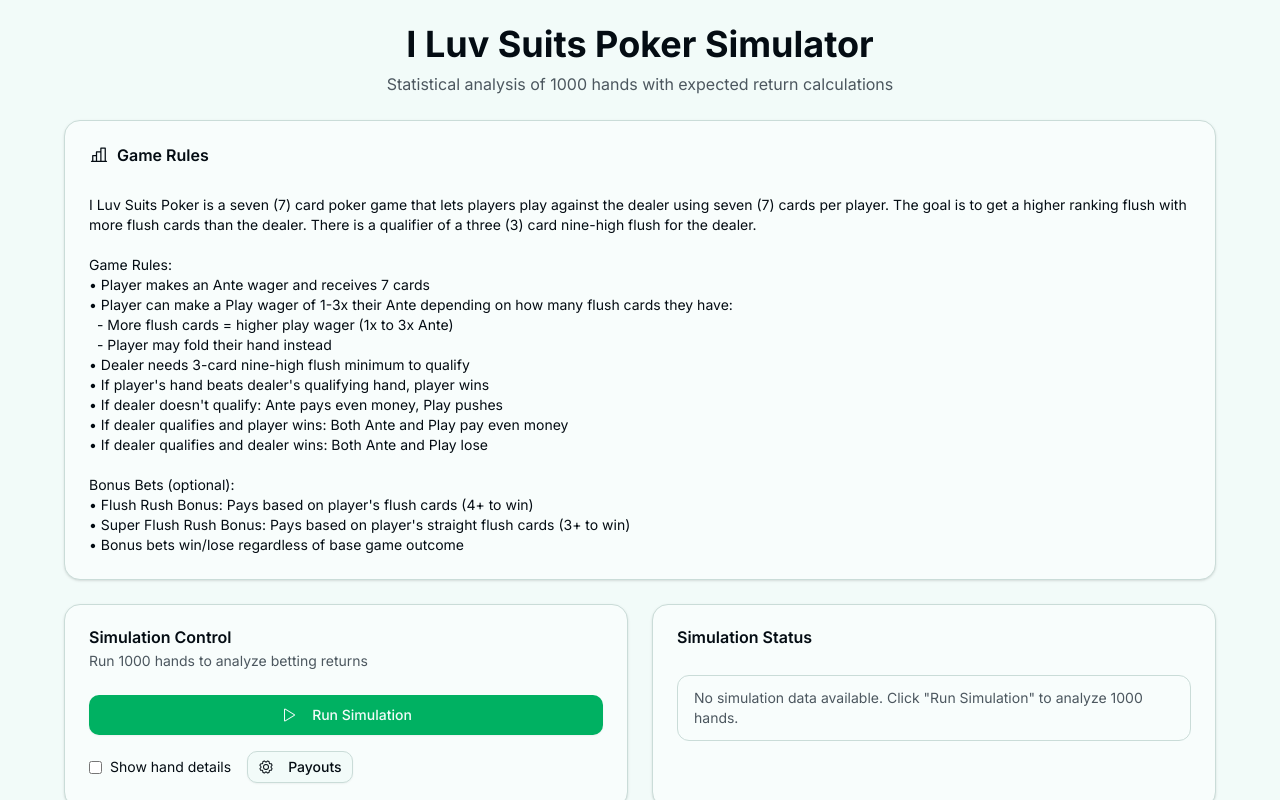
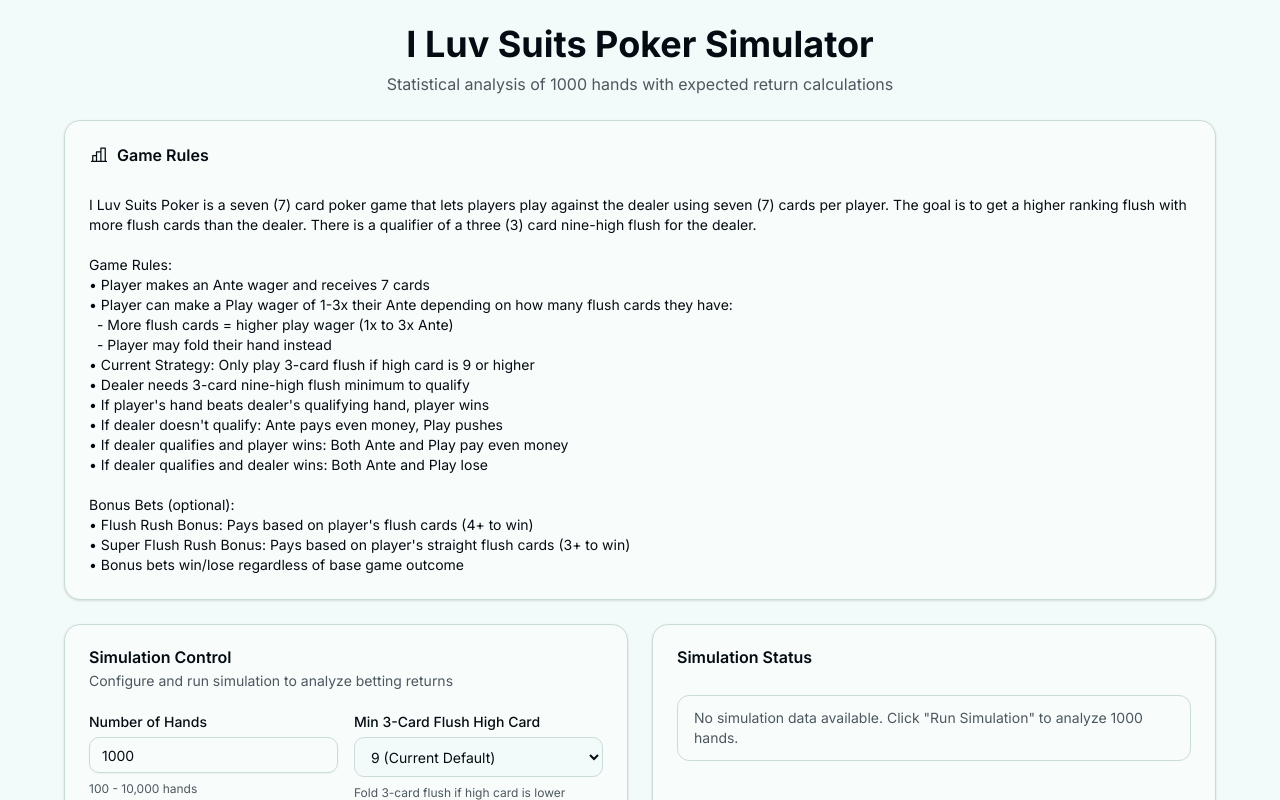
Before and after one commit to jambolo/i-luv-suits-casino, a React (Vite) app: page / in a window 1280 px wide. Shown: the top 800 px of the page. Built offline with nearby package versions, Linux system fonts and the light colour scheme.

Commit message:
Generated by Spark: Allow configuration of the number of hands simulated. Allow configuration of the minimum 3-card-flush needed for the player to continue instead of folding.

```diff
--- a/src/App.tsx
+++ b/src/App.tsx
@@ -68,6 +68,8 @@ function App() {
   const [showDetails, setShowDetails] = useState(false)
   const [showConfig, setShowConfig] = useState(false)
   const [threeCardFlushStats, setThreeCardFlushStats] = useState<ThreeCardFlushStats[]>([])
+  const [numHands, setNumHands] = useState(1000)
+  const [minThreeCardFlushRank, setMinThreeCardFlushRank] = useState(9) // Minimum high card value for 3-card flush
 
   const [payoutConfig, setPayoutConfig] = useState<PayoutConfig>({
     flushRush: {
@@ -85,6 +87,13 @@ function App() {
     }
   })
 
+  const getMinFlushDisplayText = () => {
+    if (minThreeCardFlushRank >= 11) {
+      return ['Jack', 'Queen', 'King', 'Ace'][minThreeCardFlushRank - 11]
+    }
+    return minThreeCardFlushRank.toString()
+  }
+
   const gameRules = `I Luv Suits Poker is a seven (7) card poker game that lets players play against the dealer using seven (7) cards per player. The goal is to get a higher ranking flush with more flush cards than the dealer. There is a qualifier of a three (3) card nine-high flush for the dealer.
 
 Game Rules:
@@ -92,6 +101,7 @@ Game Rules:
 • Player can make a Play wager of 1-3x their Ante depending on how many flush cards they have:
   - More flush cards = higher play wager (1x to 3x Ante)
   - Player may fold their hand instead
+• Current Strategy: Only play 3-card flush if high card is ${getMinFlushDisplayText()} or higher
 • Dealer needs 3-card nine-high flush minimum to qualify
 • If player's hand beats dealer's qualifying hand, player wins
 • If dealer doesn't qualify: Ante pays even money, Play pushes
@@ -241,9 +251,9 @@ Bonus Bets (optional):
     if (flushCards >= 6) return anteAmount * 3  // Strong flush - max bet
     if (flushCards >= 4) return anteAmount * 2  // Good flush - moderate bet
     if (flushCards === 3) {
-      // Only play 3-card flush if high card is 9 or higher
-      if (highCardValue >= 9) return anteAmount * 1
-      return 0 // Fold if high card is less than 9
+      // Only play 3-card flush if high card meets minimum threshold
+      if (highCardValue >= minThreeCardFlushRank) return anteAmount * 1
+      return 0 // Fold if high card is less than minimum
     }
     return 0 // Fold with 0-2 flush cards
   }
@@ -269,7 +279,6 @@ Bonus Bets (optional):
     setIsSimulating(true)
     setProgress(0)
 
-    const numHands = 1000
     const anteAmount = 1  // Changed from $10 to $1
     const flushRushBet = 1  // Changed from $5 to $1
     const superFlushRushBet = 1  // Changed from $5 to $1
@@ -287,7 +296,9 @@ Bonus Bets (optional):
       '9': { wins: 0, losses: 0, total: 0 },
       '10': { wins: 0, losses: 0, total: 0 },
       'J': { wins: 0, losses: 0, total: 0 },
-      'Q': { wins: 0, losses: 0, total: 0 }
+      'Q': { wins: 0, losses: 0, total: 0 },
+      'K': { wins: 0, losses: 0, total: 0 },
+      'A': { wins: 0, losses: 0, total: 0 }
     }
 
     for (let hand = 0; hand < numHands; hand++) {
@@ -312,10 +323,10 @@ Bonus Bets (optional):
       const playWager = getOptimalPlayWager(playerBestFlush.length, highCardValue, anteAmount)
       const shouldFold = playWager === 0
 
-      // Track 3-card flush statistics for high cards 9, 10, J, Q
+      // Track 3-card flush statistics for high cards 9+
       if (playerBestFlush.length === 3) {
         const highCard = playerBestFlush.find(card => getRankValue(card.rank) === highCardValue)?.rank
-        if (highCard && ['9', '10', 'J', 'Q'].includes(highCard)) {
+        if (highCard && ['9', '10', 'J', 'Q', 'K', 'A'].includes(highCard)) {
           threeCardStats[highCard].total++
         }
       }
@@ -347,7 +358,7 @@ Bonus Bets (optional):
           // Track 3-card flush win for stats
           if (playerBestFlush.length === 3) {
             const highCard = playerBestFlush.find(card => getRankValue(card.rank) === highCardValue)?.rank
-            if (highCard && ['9', '10', 'J', 'Q'].includes(highCard)) {
+            if (highCard && ['9', '10', 'J', 'Q', 'K', 'A'].includes(highCard)) {
               threeCardStats[highCard].wins++
             }
           }
@@ -364,7 +375,7 @@ Bonus Bets (optional):
             // Track 3-card flush win for stats
             if (playerBestFlush.length === 3) {
               const highCard = playerBestFlush.find(card => getRankValue(card.rank) === highCardValue)?.rank
-              if (highCard && ['9', '10', 'J', 'Q'].includes(highCard)) {
+              if (highCard && ['9', '10', 'J', 'Q', 'K', 'A'].includes(highCard)) {
                 threeCardStats[highCard].wins++
               }
             }
@@ -380,7 +391,7 @@ Bonus Bets (optional):
             // Track 3-card flush loss for stats
             if (playerBestFlush.length === 3) {
               const highCard = playerBestFlush.find(card => getRankValue(card.rank) === highCardValue)?.rank
-              if (highCard && ['9', '10', 'J', 'Q'].includes(highCard)) {
+              if (highCard && ['9', '10', 'J', 'Q', 'K', 'A'].includes(highCard)) {
                 threeCardStats[highCard].losses++
               }
             }
@@ -431,7 +442,9 @@ Bonus Bets (optional):
 
       setProgress(((hand + 1) / numHands) * 100)
 
-      if (hand % 50 === 0) {
+      // Update UI less frequently for performance
+      const updateFrequency = Math.max(1, Math.floor(numHands / 50))
+      if (hand % updateFrequency === 0) {
         await new Promise(resolve => setTimeout(resolve, 10))
       }
     }
@@ -515,9 +528,45 @@ Bonus Bets (optional):
           <Card>
             <CardHeader>
               <CardTitle>Simulation Control</CardTitle>
-              <CardDescription>Run 1000 hands to analyze betting returns</CardDescription>
+              <CardDescription>Configure and run simulation to analyze betting returns</CardDescription>
             </CardHeader>
             <CardContent className="space-y-4">
+              <div className="grid grid-cols-1 md:grid-cols-2 gap-4">
+                <div className="space-y-2">
+                  <Label htmlFor="num-hands">Number of Hands</Label>
+                  <Input
+                    id="num-hands"
+                    type="number"
+                    min="100"
+                    max="10000"
+                    step="100"
+                    value={numHands}
+                    onChange={(e) => setNumHands(parseInt(e.target.value) || 1000)}
+                    disabled={isSimulating}
+                  />
+                  <p className="text-xs text-muted-foreground">100 - 10,000 hands</p>
+                </div>
+
+                <div className="space-y-2">
+                  <Label htmlFor="min-flush-rank">Min 3-Card Flush High Card</Label>
+                  <select
+                    id="min-flush-rank"
+                    value={minThreeCardFlushRank}
+                    onChange={(e) => setMinThreeCardFlushRank(parseInt(e.target.value))}
+                    disabled={isSimulating}
+                    className="flex h-10 w-full rounded-md border border-input bg-background px-3 py-2 text-sm ring-offset-background file:border-0 file:bg-transparent file:text-sm file:font-medium placeholder:text-muted-foreground focus-visible:outline-none focus-visible:ring-2 focus-visible:ring-ring focus-visible:ring-offset-2 disabled:cursor-not-allowed disabled:opacity-50"
+                  >
+                    <option value={9}>9 (Current Default)</option>
+                    <option value={10}>10</option>
+                    <option value={11}>Jack</option>
+                    <option value={12}>Queen</option>
+                    <option value={13}>King</option>
+                    <option value={14}>Ace</option>
+                  </select>
+                  <p className="text-xs text-muted-foreground">Fold 3-card flush if high card is lower</p>
+                </div>
+              </div>
+
               <Button
                 onClick={simulateHands}
                 disabled={isSimulating}
@@ -538,7 +587,7 @@ Bonus Bets (optional):
                 <div className="space-y-2">
                   <Progress value={progress} className="w-full" />
                   <p className="text-sm text-muted-foreground text-center">
-                    Hand {Math.floor(progress * 10)} of 1000
+                    Hand {Math.floor(progress * numHands / 100)} of {numHands}
                   </p>
                 </div>
               )}
@@ -584,7 +633,7 @@ Bonus Bets (optional):
               ) : (
                 <Alert>
                   <AlertDescription>
-                    No simulation data available. Click "Run Simulation" to analyze 1000 hands.
+                    No simulation data available. Click "Run Simulation" to analyze {numHands} hands.
                   </AlertDescription>
                 </Alert>
               )}
@@ -701,7 +750,7 @@ Bonus Bets (optional):
           <Card>
             <CardHeader>
               <CardTitle>Expected Return Analysis</CardTitle>
-              <CardDescription>Statistical results from 1000 hands ($1 Ante, 1-3x Play, $1 Bonus bets)</CardDescription>
+              <CardDescription>Statistical results from {numHands} hands ($1 Ante, 1-3x Play, $1 Bonus bets)</CardDescription>
             </CardHeader>
             <CardContent>
               <Table>
@@ -722,7 +771,7 @@ Bonus Bets (optional):
                       <TableCell className="text-right">${result.totalBet}</TableCell>
                       <TableCell className="text-right">${result.totalWon}</TableCell>
                       <TableCell className="text-right">
-                        {result.handsWon} / 1000
+                        {result.handsWon} / {numHands}
                       </TableCell>
                       <TableCell className="text-right">
                         <Badge variant="outline">
@@ -744,7 +793,7 @@ Bonus Bets (optional):
           <Card>
             <CardHeader>
               <CardTitle>3-Card Flush Win Rate by High Card</CardTitle>
-              <CardDescription>Performance analysis for 3-card flush hands when playing (high card 9+)</CardDescription>
+              <CardDescription>Performance analysis for 3-card flush hands when playing (high card {minThreeCardFlushRank >= 11 ? ['J', 'Q', 'K', 'A'][minThreeCardFlushRank - 11] : minThreeCardFlushRank}+)</CardDescription>
             </CardHeader>
             <CardContent>
               <Table>
@@ -775,7 +824,7 @@ Bonus Bets (optional):
               </Table>
               {threeCardFlushStats.every(stat => stat.totalHands === 0) && (
                 <div className="text-center text-muted-foreground py-4">
-                  No 3-card flush hands with high cards 9, 10, J, or Q were dealt in this simulation.
+                  No 3-card flush hands with high cards {minThreeCardFlushRank >= 11 ? ['J', 'Q', 'K', 'A'][minThreeCardFlushRank - 11] : minThreeCardFlushRank}+ were dealt in this simulation.
                 </div>
               )}
             </CardContent>
```
